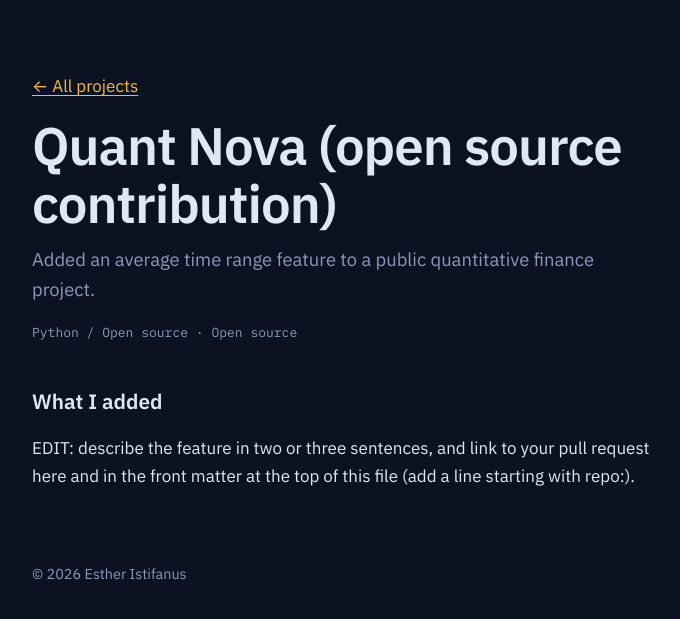
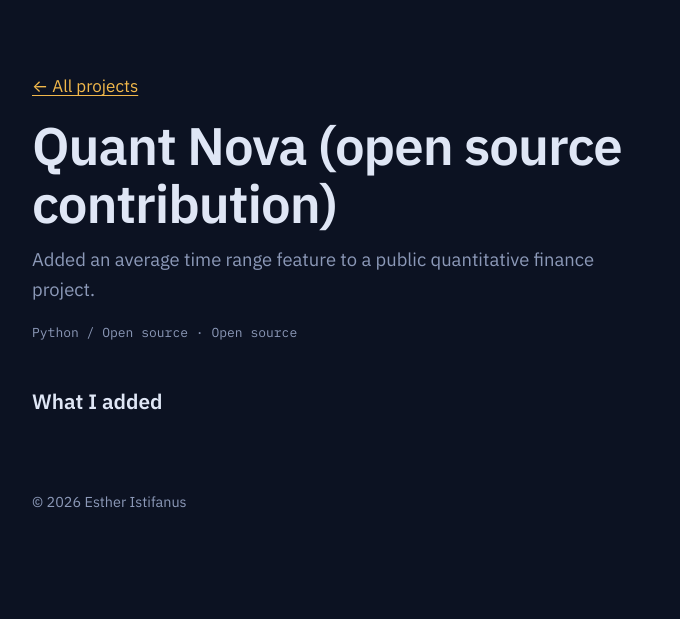
Before and after one commit to Estherj22/Estherj22.github.io, a Jekyll site: the page built from _projects/quant-nova-contribution.md, in a window 1280 px wide. Shown: the top 619 px of the page, without its empty margins (248-928 px from the left). Built offline with Jekyll 4.4.1, drawn with Linux system fonts in a browser that asks for light colours.

```diff
--- a/_projects/quant-nova-contribution.md
+++ b/_projects/quant-nova-contribution.md
@@ -6,4 +6,3 @@ summary: Added an average time range feature to a public quantitative finance pr
 tags: [Python, Open source]
 ---
 ## What I added
-EDIT: describe the feature in two or three sentences, and link to your pull request here and in the front matter at the top of this file (add a line starting with repo:).
```
